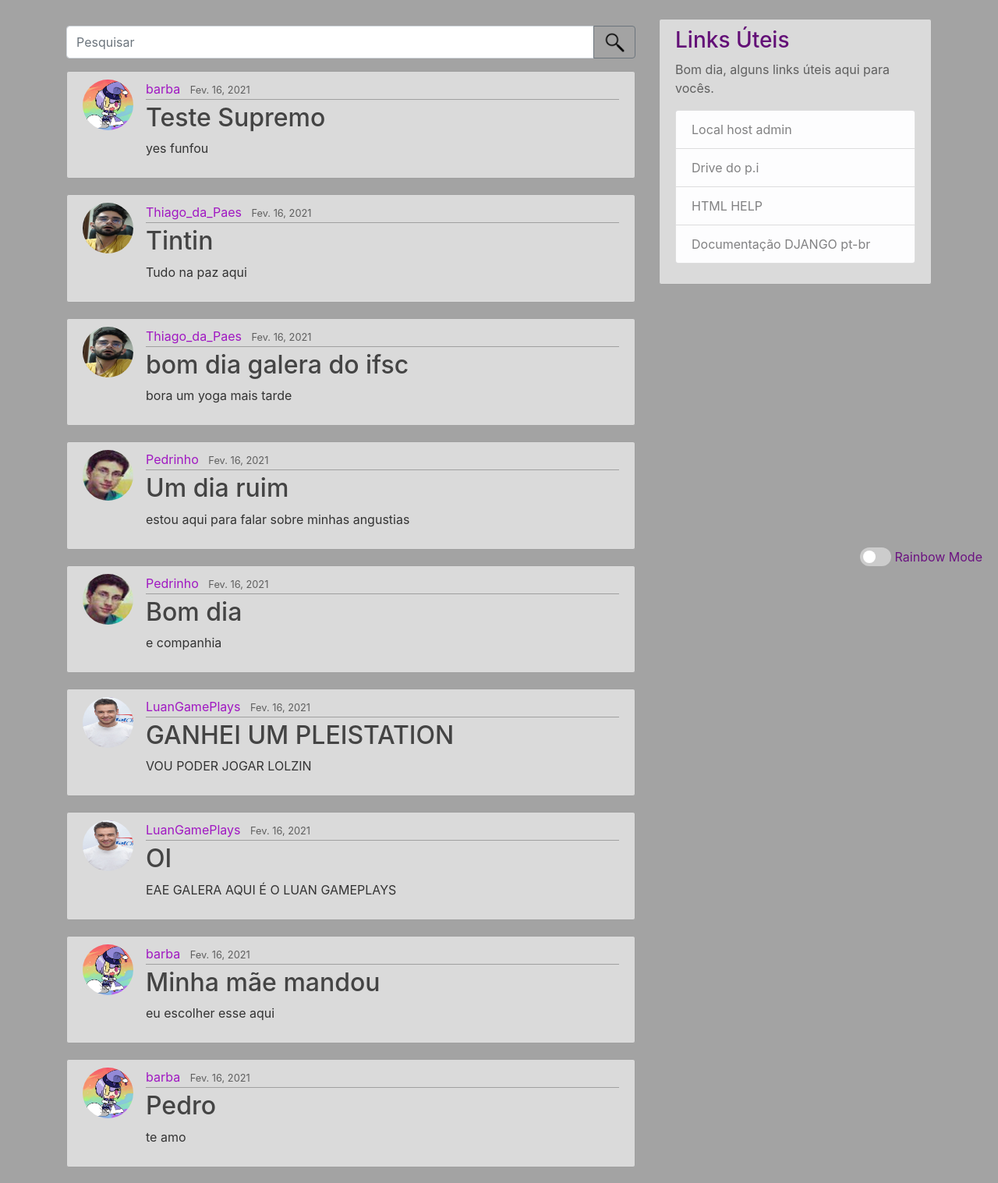
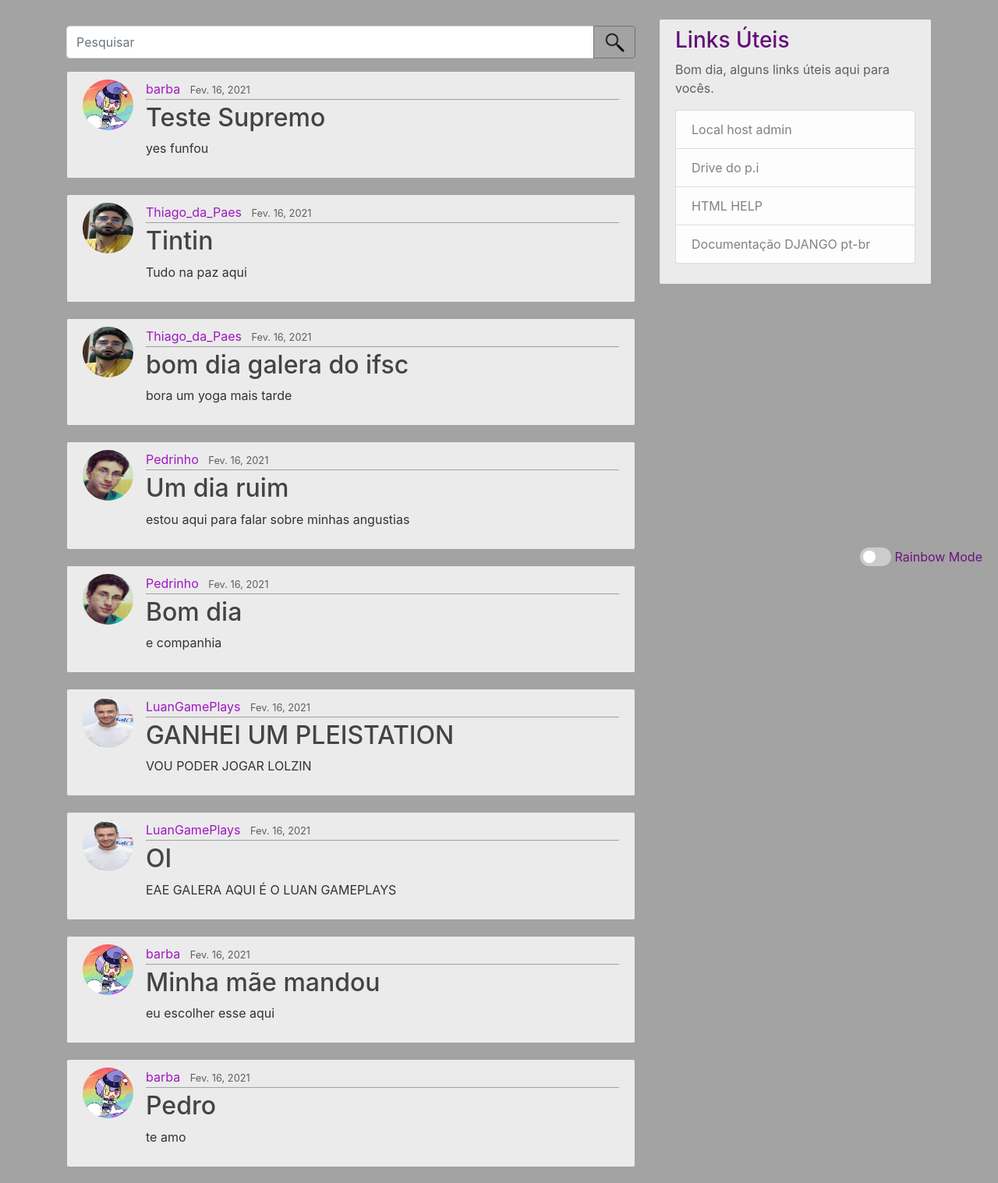
Before and after one commit to BarbaraMafra/Flowter, a Django app: page / in a window 1280 px wide. Shown: the part 56-1573 px from the top of the page at 78% size. Run offline with Django 3.2, Linux system fonts and the light colour scheme; data comes from the database, SQL or seed files in the repository; both versions use the stored data as it was after the commit; some libraries are stand-ins or nearby versions.

Commit message:
Realocando o CSS

```diff
--- a/blog/static/blog/main.css
+++ b/blog/static/blog/main.css
@@ -31,7 +31,7 @@ ul {
 }
 
 .content-section {
-  background: #dadada;
+  background: #ebebeb;
   padding: 10px 20px;
   border: 1px solid #a0a0a0;
   border-radius: 3px;
--- a/blog/templates/blog/home.html
+++ b/blog/templates/blog/home.html
@@ -59,8 +59,8 @@
 
   .slider.round:before {
     border-radius: 50%;
-  }
-  </style>
+
+</style>
 <div id="diva" class="col-auto my-1">
   <div style="position:fixed;bottom:0;right:0;padding:10px;padding-right:20px">
     <label class="switch">
```
Also changed, not shown: db.sqlite3.
